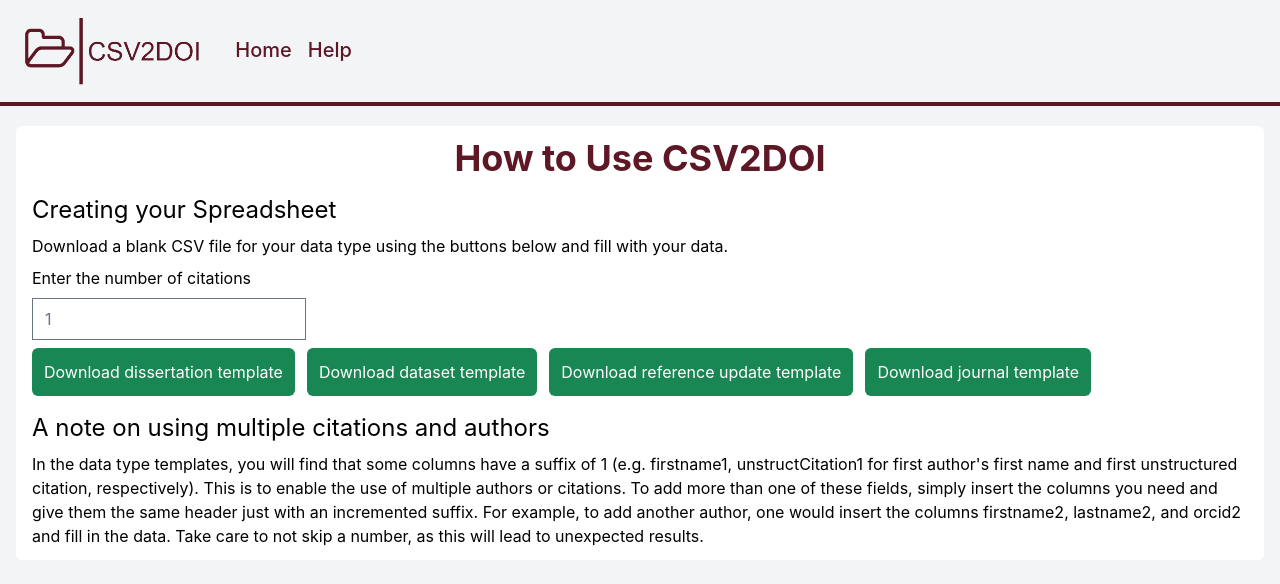
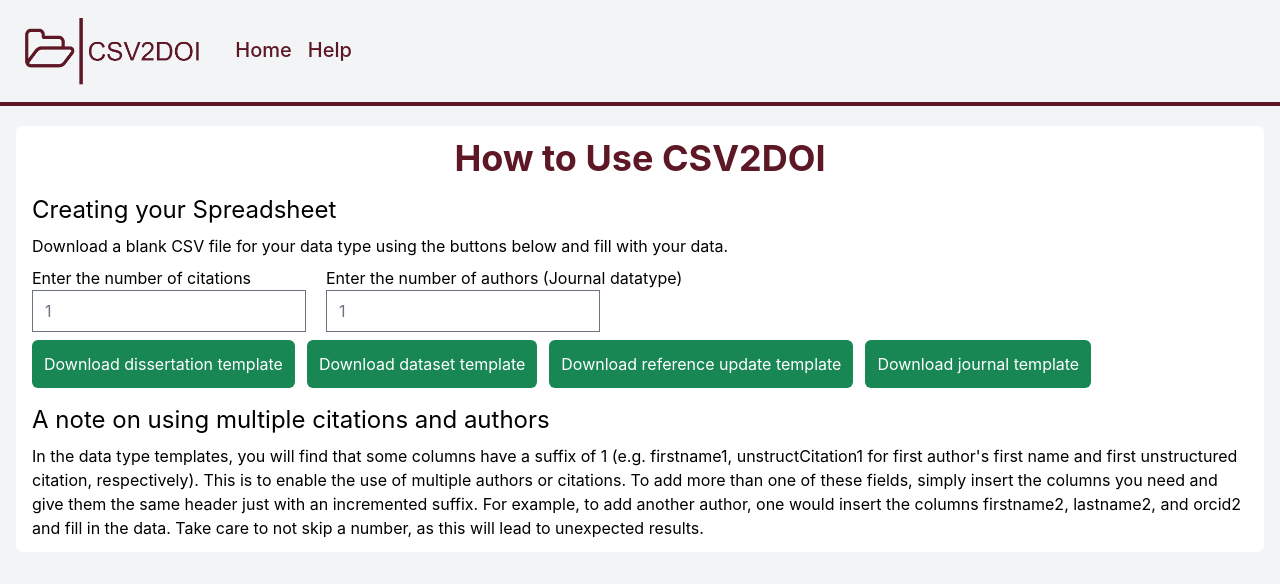
Before and after one commit to mackhack321/csv2doi, a React (Create React App) app: page /help in a window 1280 px wide. Shown: the top 584 px of the page. Built offline with nearby package versions, Linux system fonts and the light colour scheme.

Commit message:
add num authors selector, remove inst dept

```diff
--- a/src/components/Help.js
+++ b/src/components/Help.js
@@ -8,6 +8,7 @@ import {
 
 export default function Help() {
   const [numCitations, setNumCitations] = useState(1);
+  const [numAuthors, setNumAuthors] = useState(1);
 
   function downloadTemplate(data, name) {
     const element = document.createElement("a");
@@ -45,12 +46,24 @@ export default function Help() {
             Download a blank CSV file for your data type using the buttons below
             and fill with your data.
           </p>
+          <div className="flex space-x-5">
+            <div>
               <p>Enter the number of citations</p>
               <input
                 type="number"
                 placeholder="1"
                 onChange={(e) => setNumCitations(parseInt(e.target.value))}
               />
+            </div>
+            <div>
+              <p>Enter the number of authors (Journal datatype)</p>
+              <input
+                type="number"
+                placeholder="1"
+                onChange={(e) => setNumAuthors(parseInt(e.target.value))}
+              />
+            </div>
+          </div>
           <div className="space-x-3">
             <button
               className="bg-msugreen text-white rounded-md p-3"
@@ -83,7 +96,10 @@ export default function Help() {
             <button
               className="bg-msugreen text-white rounded-md p-3"
               onClick={() =>
-                downloadTemplate(makeJournalHeaders(numCitations), "journal")
+                downloadTemplate(
+                  makeJournalHeaders(numCitations, numAuthors),
+                  "journal"
+                )
               }
             >
               Download journal template
--- a/src/utils/Templates.js
+++ b/src/utils/Templates.js
@@ -21,10 +21,16 @@ function makeRefUpdateHeaders(numCitations) {
   return refUpdateHeaders;
 }
 
-function makeJournalHeaders(numCitations) {
+function makeJournalHeaders(numCitations, numAuthors) {
   if (!numCitations) numCitations = 1; // check for NaN
-  let journalHeaders =
-    "firstname1,lastname1,instName1,instDept1,orcid1,fullTitle,abbrevTitle,issn,journalDOI,journalResource,articleTitle,abstract,publicationDate,acceptanceDate,itemNumber,crossmarkVersion,crossmarkPolicy,crossmarkReceivedDate,crossmarkAcceptedDate,funderName,funderIdentifier,awardNumber,articleDOI,articleResource,";
+  if (!numAuthors) numAuthors = 1; // check for NaN
+  console.log(numAuthors);
+  let journalHeaders = "";
+  for (let i = 1; i <= numAuthors; i++) {
+    journalHeaders += `firstname${i},lastname${i},instName${i},orcid${i},`;
+  }
+  journalHeaders +=
+    "fullTitle,abbrevTitle,issn,journalDOI,journalResource,articleTitle,abstract,publicationDate,acceptanceDate,itemNumber,crossmarkVersion,crossmarkPolicy,crossmarkReceivedDate,crossmarkAcceptedDate,funderName,funderIdentifier,awardNumber,articleDOI,articleResource,";
   for (let i = 1; i <= numCitations; i++) {
     journalHeaders += `unstructCitation${i},unstructDOI${i},`;
   }
```
Also changed, not shown: 1 other file (tests, documents, lock files or other folders). Lines whose indentation alone changed are shown as unchanged.
